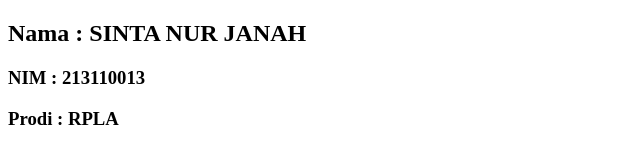
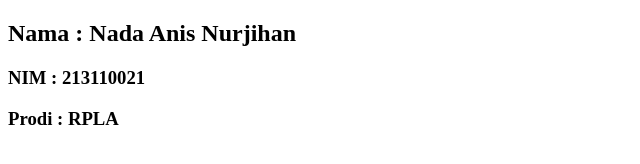
Before and after one commit to sinta323/responsi-213110013, a plain HTML site: page index.html in a window 1280 px wide. Shown: the full height of the page, 0-640 px from the left. Drawn offline with Linux system fonts and the light colour scheme.

Commit message:
Revert "Update index.html"
This reverts commit fd3a17df0e94582f33a7b346c4feec645e9211fd.

```diff
--- a/index.html
+++ b/index.html
@@ -6,8 +6,8 @@
     <title>Resume</title>
 </head>
 <body>
-    <h2>Nama    : SINTA NUR JANAH</h2>
-    <h3>NIM     : 213110013</h3>
+    <h2>Nama    : Nada Anis Nurjihan</h2>
+    <h3>NIM     : 213110021</h3>
     <h3>Prodi   : RPLA</h3>
 </body>
 </html>
```
